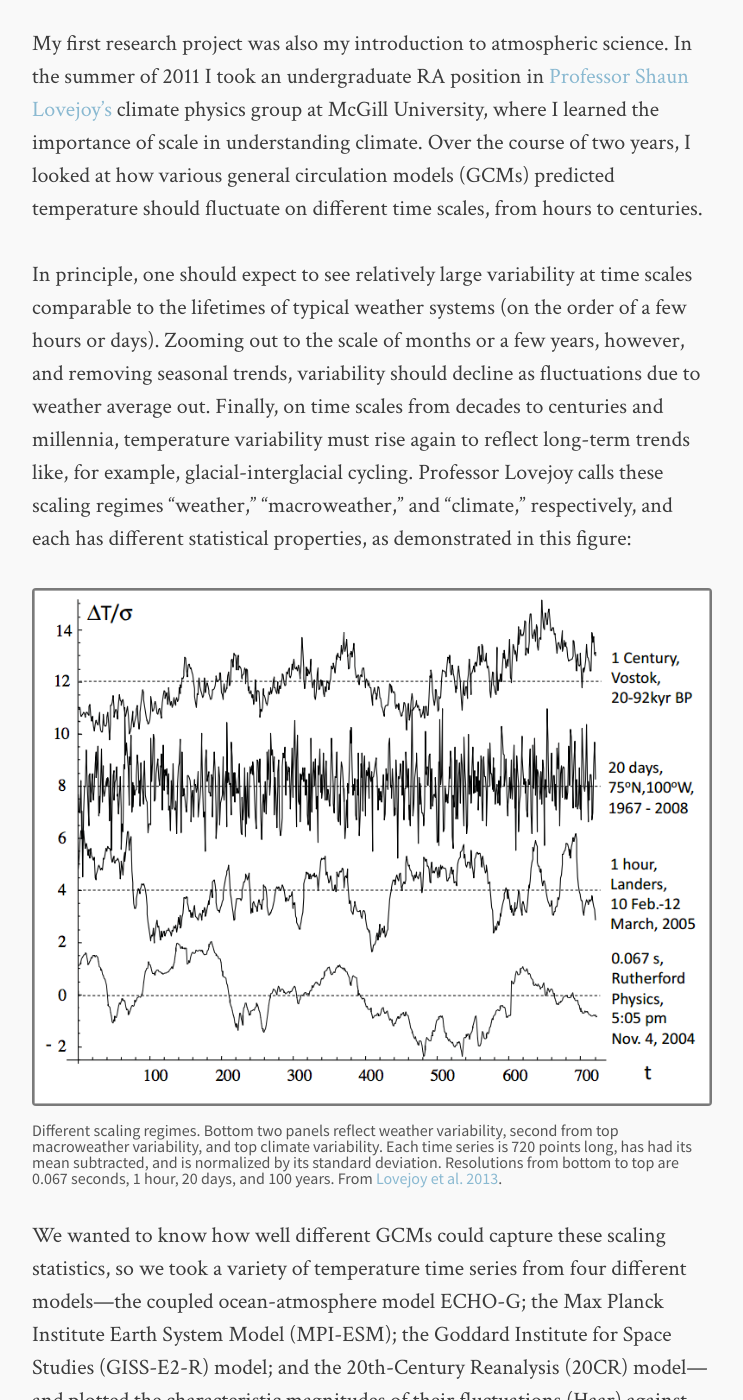
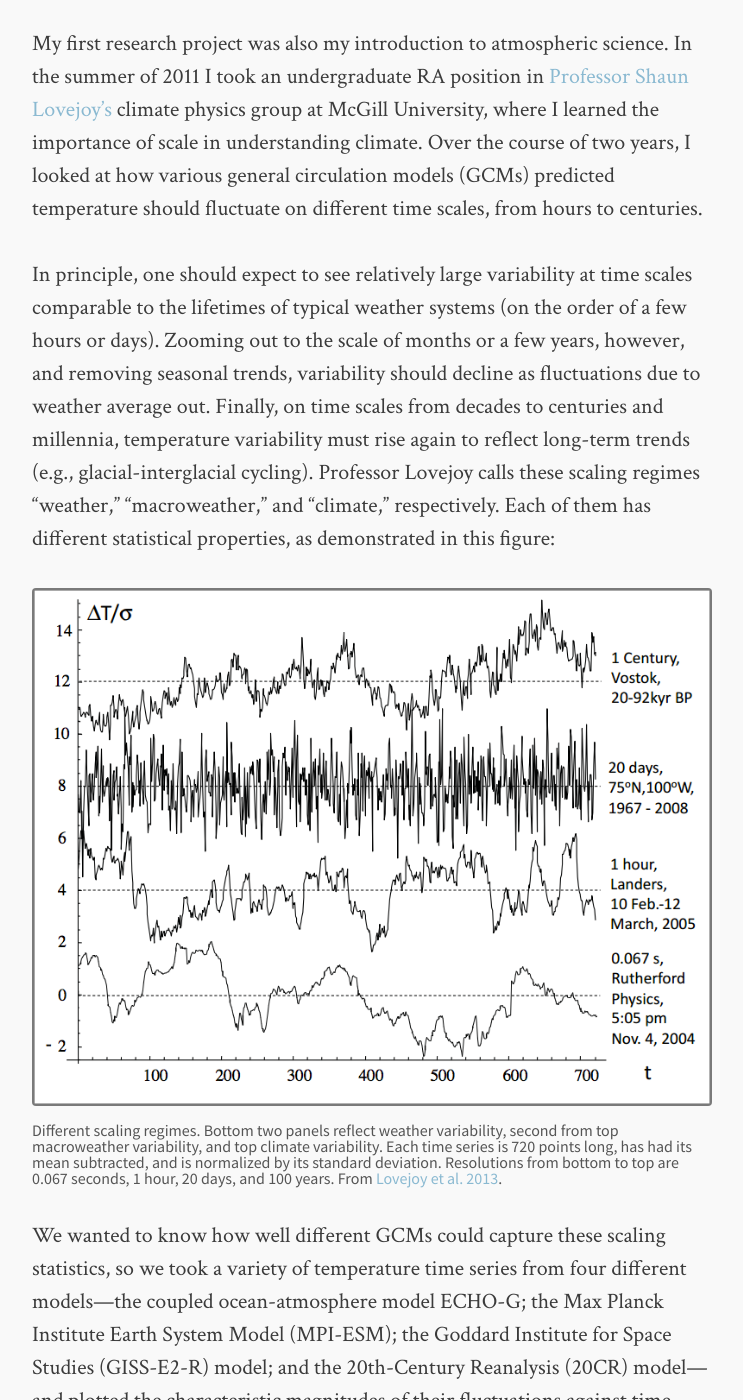
Before and after one commit to djvaron/djvaron.github.io, a Jekyll site: the page built from res_climate.md, in a window 1280 px wide and 1400 px high, scrolled down 667 px. Shown: the whole window, without its empty margins (268-1011 px from the left). Built offline with Jekyll 4.4.1, drawn with Linux system fonts in a browser that asks for light colours; some of the changed text lies outside the part shown.

Commit message:
edit res_climate

```diff
--- a/res_climate.md
+++ b/res_climate.md
@@ -10,13 +10,13 @@ image:
 
 My first research project was also my introduction to atmospheric science. In the summer of 2011 I took an undergraduate RA position in [Professor Shaun Lovejoy's](http://www.physics.mcgill.ca/~gang/Lovejoy.htm) climate physics group at McGill University, where I learned the importance of scale in understanding climate. Over the course of two years, I looked at how various general circulation models (GCMs) predicted temperature should fluctuate on different time scales, from hours to centuries.
 
-In principle, one should expect to see relatively large variability at time scales comparable to the lifetimes of typical weather systems (on the order of a few hours or days). Zooming out to the scale of months or a few years, however, and removing seasonal trends, variability should decline as fluctuations due to weather average out. Finally, on time scales from decades to centuries and millennia, temperature variability must rise again to reflect long-term trends like, for example, glacial-interglacial cycling. Professor Lovejoy calls these scaling regimes "weather," "macroweather," and "climate," respectively, and each has different statistical properties, as demonstrated in this figure:
+In principle, one should expect to see relatively large variability at time scales comparable to the lifetimes of typical weather systems (on the order of a few hours or days). Zooming out to the scale of months or a few years, however, and removing seasonal trends, variability should decline as fluctuations due to weather average out. Finally, on time scales from decades to centuries and millennia, temperature variability must rise again to reflect long-term trends (e.g., glacial-interglacial cycling). Professor Lovejoy calls these scaling regimes "weather," "macroweather," and "climate," respectively. Each of them has different statistical properties, as demonstrated in this figure:
 
 <figure>
 	<img src="/images/macroweather.png">
 	<figcaption>Different scaling regimes. Bottom two panels reflect weather variability, second from top macroweather variability, and top climate variability. Each time series is 720 points long, has had its mean subtracted, and is normalized by its standard deviation. Resolutions from bottom to top are 0.067 seconds, 1 hour, 20 days, and 100 years. From <a href="http://www.earth-syst-dynam.net/4/439/2013/esd-4-439-2013.html">Lovejoy et al. 2013</a>.</figcaption>
 </figure>
 
-We wanted to know how well different GCMs could capture these scaling statistics, so we took a variety of temperature time series from four different models---the coupled ocean-atmosphere model ECHO-G; the Max Planck Institute Earth System Model (MPI-ESM); the Goddard Institute for Space Studies (GISS-E2-R) model; and the 20th-Century Reanalysis (20CR) model---and plotted the characteristic magnitudes of their fluctuations (Haar) against time scale.
+We wanted to know how well different GCMs could capture these scaling statistics, so we took a variety of temperature time series from four different models---the coupled ocean-atmosphere model ECHO-G; the Max Planck Institute Earth System Model (MPI-ESM); the Goddard Institute for Space Studies (GISS-E2-R) model; and the 20th-Century Reanalysis (20CR) model---and plotted the characteristic magnitudes of their fluctuations against time scale.
 
-We found that last-millennium simulations only reproduced macroweather in control runs, but were more realistic in the industrial period when including external forcings (e.g., volcanic or solar). However, in pre-industrial scenarios multicentennial variability appeared to be underestimated, possibly due to the lack of certain slow climate processes, like land ice, in the models. Our results were published in the peer-reviewed journal <em>Earth System Dynamics</em>: [Do GCMs predict the climate... or macroweather?](http://www.earth-syst-dynam.net/4/439/2013/esd-4-439-2013.html)
+We found that last-millennium simulations only reproduced macroweather in control runs, but were more realistic in the industrial period when including external forcings (e.g., volcanic or solar). However, in pre-industrial scenarios, multicentennial variability appeared to be underestimated, possibly due to the lack of certain slow climate processes, like land ice, in the models. Our results were published in the peer-reviewed journal <em>Earth System Dynamics</em>: [Do GCMs predict the climate... or macroweather?](http://www.earth-syst-dynam.net/4/439/2013/esd-4-439-2013.html)
```
